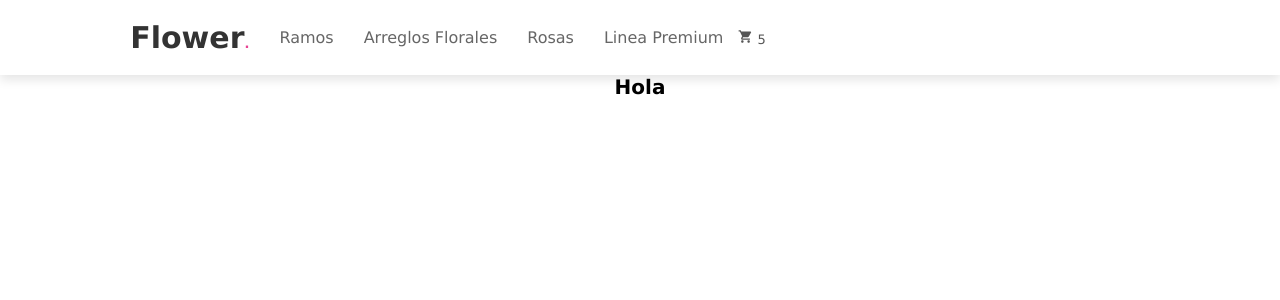
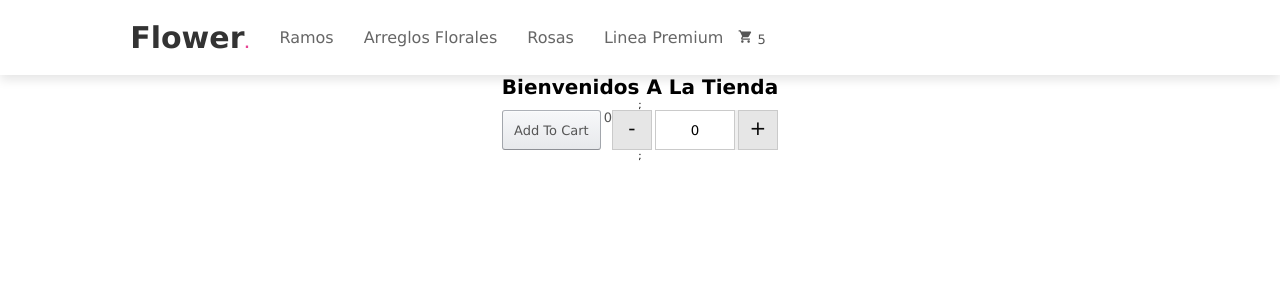
Before and after one commit to viryisb/basic-online-store, a React (Create React App) app: page / in a window 1280 px wide. Shown: the top 300 px of the page. Built offline with nearby package versions, Linux system fonts and the light colour scheme.

Commit message:
add add to cart functionality

```diff
--- a/src/App.js
+++ b/src/App.js
@@ -1,4 +1,5 @@
 import './App.css';
+
 import ItemListContainer from './components/itemListContainer/ItemListContainer';
 import NavBar from './components/navBar/NavBar';
 
@@ -6,7 +7,7 @@ function App() {
   return (
     <div className='App'>
       <NavBar />
-      <ItemListContainer greeting='Hola' />
+      <ItemListContainer greeting='Bienvenidos a la tienda' />
     </div>
   );
 }
--- /dev/null
+++ b/src/components/itemCount/ItemCount.css
@@ -0,0 +1,112 @@
+.input-number-group {
+  display: -webkit-flex;
+  display: -ms-flexbox;
+  display: flex;
+  -webkit-justify-content: center;
+  -ms-flex-pack: center;
+  justify-content: center;
+}
+
+.input-number-group input[type='number']::-webkit-inner-spin-button,
+.input-number-group input[type='number']::-webkit-outer-spin-button {
+  -webkit-appearance: none;
+  appearance: none;
+}
+
+.input-number-group .input-group-button {
+  line-height: calc(80px / 2 - 5px);
+}
+
+.input-number-group .input-number {
+  width: 80px;
+  padding: 0 12px;
+
+  text-align: center;
+  outline: none;
+  display: block;
+  margin: 0;
+}
+
+.input-number-group .input-number,
+.input-number-group .input-number-decrement,
+.input-number-group .input-number-increment {
+  border: 1px solid #cacaca;
+  height: 40px;
+  -webkit-user-select: none;
+  -moz-user-select: none;
+  -ms-user-select: none;
+  user-select: none;
+  border-radius: 0;
+}
+
+.input-number-group .input-number-decrement,
+.input-number-group .input-number-increment {
+  display: inline-block;
+  width: 40px;
+  background: #e6e6e6;
+  color: #0a0a0a;
+  text-align: center;
+  font-weight: bold;
+  cursor: pointer;
+  font-size: 2rem;
+  font-weight: 400;
+}
+
+.input-number-group .input-number-decrement {
+  margin-right: 0.3rem;
+}
+
+.input-number-group .input-number-increment {
+  margin-left: 0.3rem;
+}
+
+.cart-btn-container {
+  display: flex;
+  justify-content: center;
+  align-content: space-around;
+}
+.cart-btn {
+  background-image: linear-gradient(#f7f8fa, #e7e9ec);
+  border-color: #adb1b8 #a2a6ac #8d9096;
+  border-style: solid;
+  border-width: 1px;
+  border-radius: 3px;
+  box-shadow: rgba(255, 255, 255, 0.6) 0 1px 0 inset;
+  box-sizing: border-box;
+  color: #0f1111;
+  cursor: pointer;
+  display: inline-block;
+  font-family: 'Amazon Ember', Arial, sans-serif;
+  font-size: 14px;
+  height: 40px;
+  font-size: 13px;
+  outline: 0;
+  overflow: hidden;
+  margin-right: 3px;
+  padding: 0 11px;
+  text-align: center;
+  text-decoration: none;
+  text-overflow: ellipsis;
+  user-select: none;
+  -webkit-user-select: none;
+  touch-action: manipulation;
+  white-space: nowrap;
+}
+
+.cart-btn:active {
+  border-bottom-color: #a2a6ac;
+}
+
+.cart-btn:active:hover {
+  border-bottom-color: #a2a6ac;
+}
+
+.cart-btn:hover {
+  border-color: #a2a6ac #979aa1 #82858a;
+}
+
+.cart-btn:focus {
+  border-color: #e84393;
+  box-shadow: rgba(217, 17, 228, 0.5) 0 0 3px 2px;
+  outline: 0;
+}
--- /dev/null
+++ b/src/components/itemCount/ItemCount.jsx
@@ -0,0 +1,47 @@
+import { React, useState } from 'react';
+import './ItemCount.css';
+
+const ItemCount = () => {
+  const [sum, setSum] = useState(0);
+  const [add, setAdd] = useState(0);
+
+  const stock = 10;
+  const buttonClickSumHandler = () => {
+    return sum < stock ? setSum(sum + 1) : stock;
+  };
+  const buttonClickRestHandler = () => {
+    return sum > 0 ? setSum(sum - 1) : 0;
+  };
+  const onAdd = () => {
+    setAdd(sum);
+  };
+  return (
+    <>
+      <div className='cart-btn-container'>
+        <button className='cart-btn' onClick={onAdd}>
+          <span>Add to cart</span>
+        </button>
+        <span>{add}</span>
+        <div className='input-group input-number-group'>
+          <div className='input-group-button' onClick={buttonClickRestHandler}>
+            <span className='input-number-decrement'>-</span>
+          </div>
+          <input
+            className='input-number'
+            type='number'
+            value={sum}
+            min='0'
+            max='1000'
+          ></input>
+          <button
+            className='input-group-button'
+            onClick={buttonClickSumHandler}
+          >
+            <span className='input-number-increment'>+</span>
+          </button>
+        </div>
+      </div>
+    </>
+  );
+};
+export default ItemCount;
--- a/src/components/itemListContainer/ItemListContainer.js
+++ b/src/components/itemListContainer/ItemListContainer.js
@@ -1,7 +1,13 @@
 import { React } from 'react';
+import ItemCount from '../itemCount/ItemCount';
 import './ItemListContainer.css';
 
 const ItemListContainer = ({ greeting }) => {
-  return <h1> {greeting}</h1>;
+  return (
+    <>
+      <h1> {greeting}</h1>;
+      <ItemCount />;
+    </>
+  );
 };
 export default ItemListContainer;
```
